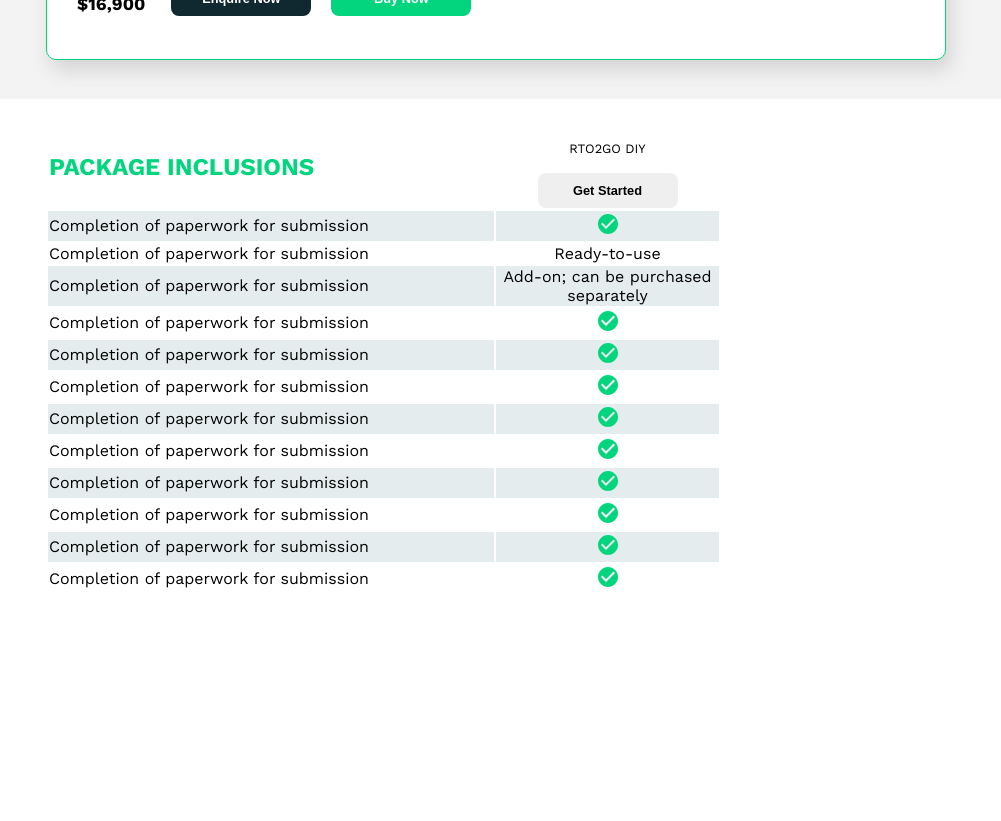
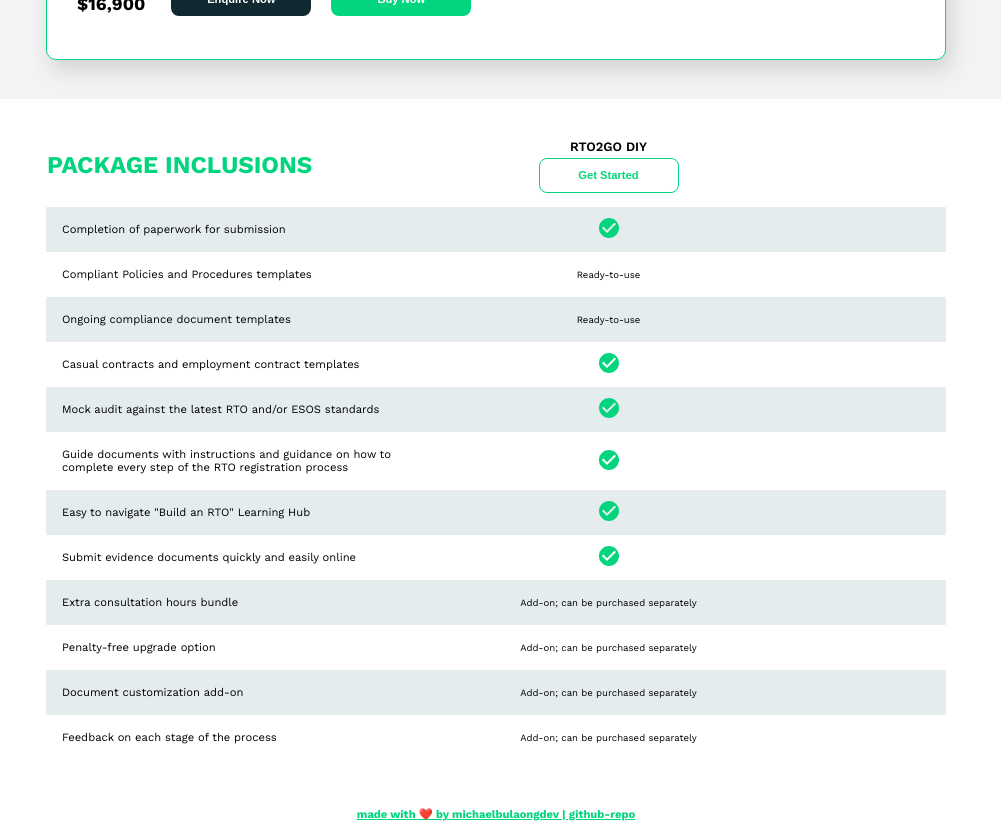
Before and after one commit to michaelbulaongdev/frontend-design-exercise-20230323, a React (Create React App) app: page / in a window 1280 px wide. Shown: the part 1280-2101 px from the top of the page, without its empty margins (144-1145 px from the left). Before the commit the page ends 1900 px from the top, so only its background shows below. Built offline with nearby package versions, Linux system fonts and the light colour scheme.

Commit message:
completion checkpoint

```diff
--- a/src/App.css
+++ b/src/App.css
@@ -33,6 +33,14 @@
 	line-height: 1.3rem;
 }
 
+table {
+	border-collapse: collapse;
+}
+
+td {
+	border: none;
+}
+
 button {
 	min-width: 50px;
 	width: 140px;
@@ -42,7 +50,7 @@
 	margin: 0 10px;
 	cursor: pointer;
 	font-weight: 600;
-	font-size: 0.8rem;
+	font-size: 0.7rem;
 	transition: all 0.3s;
 }
 
@@ -182,6 +190,28 @@
 	width: 100%;
 }
 
+.th-text {
+	font-size: 0.8rem;
+	font-weight: 600;
+}
+
+.th-btn {
+	position: relative;
+	bottom: 0.8rem;
+	border: 1px solid var(--lightGreen);
+	color: var(--lightGreen);
+	background-color: white;
+}
+
+.th-btn:hover {
+	background-color: var(--lightGreen);
+	color: white;
+}
+
+.s3table-row:nth-of-type(even) {
+	background-color: var(--lightBlue);
+}
+
 .s3table-col1 {
 	width: 50%;
 	text-align: left;
@@ -192,6 +222,25 @@
 	text-align: center;
 }
 
-.s3table-row:nth-of-type(even) {
-	background-color: var(--lightBlue);
+.col1-text {
+	padding: 1rem;
+	padding-right: 10%;
+	font-size: 0.7rem;
 }
+
+.col2-text {
+	font-size: 0.6rem;
+}
+
+/* Footer */
+
+.attribution {
+	margin-top: 3vh;
+	font-size: 0.7rem;
+	font-weight: 700;
+	text-align: center;
+}
+
+a {
+	color: var(--lightGreen);
+}
--- a/src/App.js
+++ b/src/App.js
@@ -9,6 +9,14 @@
 			<Section1 />
 			<Section2 />
 			<Section3 />
+			<footer className='attribution'>
+				<a
+					href='https://github.com/michaelbulaongdev/frontend-design-exercise-20230323'
+					target='_blank'
+					rel='noreferrer'>
+					made with ❤️ by michaelbulaongdev | github-repo
+				</a>
+			</footer>
 		</main>
 	);
 }
--- a/src/components/S3TableList.js
+++ b/src/components/S3TableList.js
@@ -12,57 +12,57 @@
 	},
 	{
 		id: 2,
-		col1: 'Completion of paperwork for submission',
+		col1: 'Compliant Policies and Procedures templates',
 		col2: rtu,
 	},
 	{
 		id: 3,
-		col1: 'Completion of paperwork for submission',
-		col2: ao,
+		col1: 'Ongoing compliance document templates',
+		col2: rtu,
 	},
 	{
 		id: 4,
-		col1: 'Completion of paperwork for submission',
+		col1: 'Casual contracts and employment contract templates',
 		col2: check,
 	},
 	{
 		id: 5,
-		col1: 'Completion of paperwork for submission',
+		col1: 'Mock audit against the latest RTO and/or ESOS standards',
 		col2: check,
 	},
 	{
 		id: 6,
-		col1: 'Completion of paperwork for submission',
+		col1: 'Guide documents with instructions and guidance on how to complete every step of the RTO registration process',
 		col2: check,
 	},
 	{
 		id: 7,
-		col1: 'Completion of paperwork for submission',
+		col1: 'Easy to navigate "Build an RTO" Learning Hub',
 		col2: check,
 	},
 	{
 		id: 8,
-		col1: 'Completion of paperwork for submission',
+		col1: 'Submit evidence documents quickly and easily online',
 		col2: check,
 	},
 	{
 		id: 9,
-		col1: 'Completion of paperwork for submission',
-		col2: check,
+		col1: 'Extra consultation hours bundle',
+		col2: ao,
 	},
 	{
 		id: 10,
-		col1: 'Completion of paperwork for submission',
-		col2: check,
+		col1: 'Penalty-free upgrade option',
+		col2: ao,
 	},
 	{
 		id: 11,
-		col1: 'Completion of paperwork for submission',
-		col2: check,
+		col1: 'Document customization add-on',
+		col2: ao,
 	},
 	{
 		id: 12,
-		col1: 'Completion of paperwork for submission',
-		col2: check,
+		col1: 'Feedback on each stage of the process',
+		col2: ao,
 	},
 ];
--- a/src/components/Section3.js
+++ b/src/components/Section3.js
@@ -12,8 +12,8 @@
 						</th>
 						<th className='s3table-col2'>
 							<div>
-								<p>RTO2GO DIY</p>
-								<button>Get Started</button>
+								<p className='th-text'>RTO2GO DIY</p>
+								<button className='th-btn'>Get Started</button>
 							</div>
 						</th>
 						<th className='s3table-col3'>{null}</th>
@@ -21,8 +21,9 @@
 					{tableList.map((item) => {
 						return (
 							<tr className='s3table-row' key={item.id}>
-								<td className='s3table-col1'>{item.col1}</td>
-								<td className='s3table-col2'>{item.col2}</td>
+								<td className='s3table-col1 col1-text'>{item.col1}</td>
+								<td className='s3table-col2 col2-text'>{item.col2}</td>
+								<td className='s3table-col3'>{null}</td>
 							</tr>
 						);
 					})}
```
